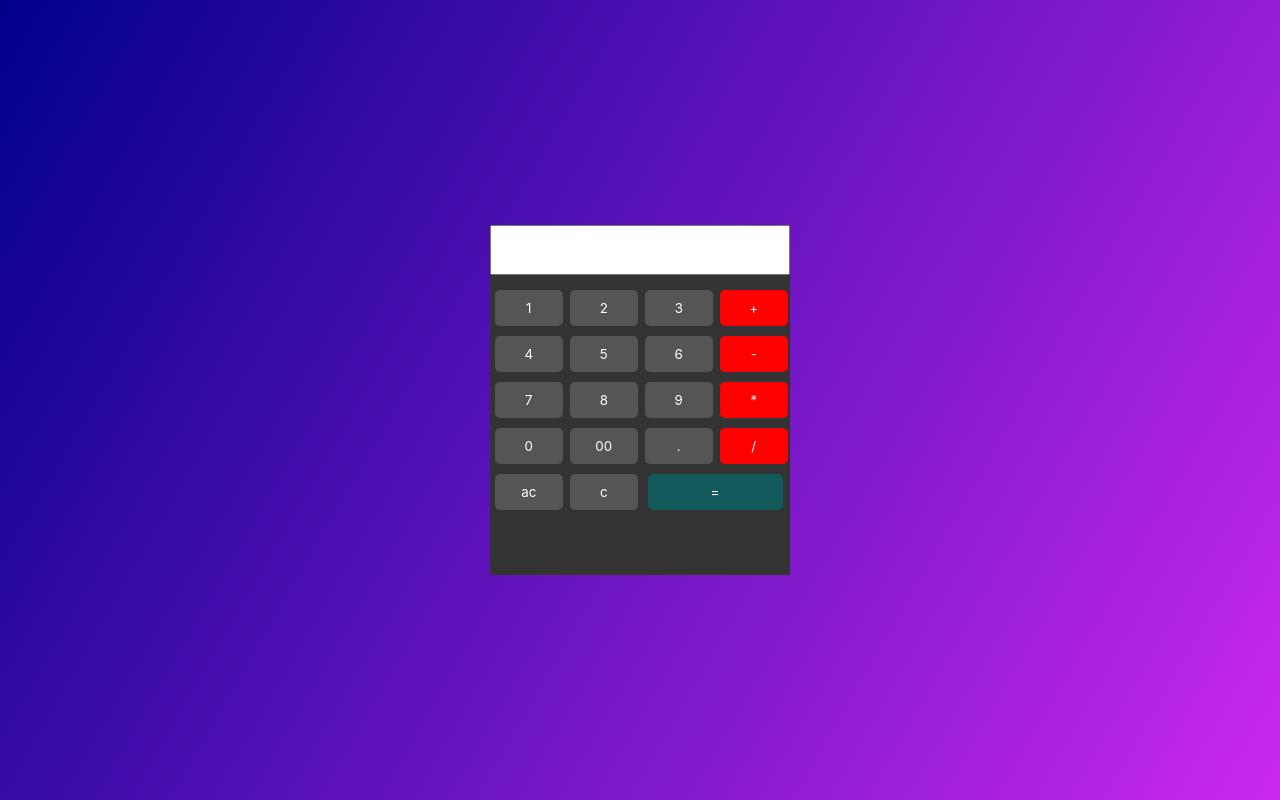
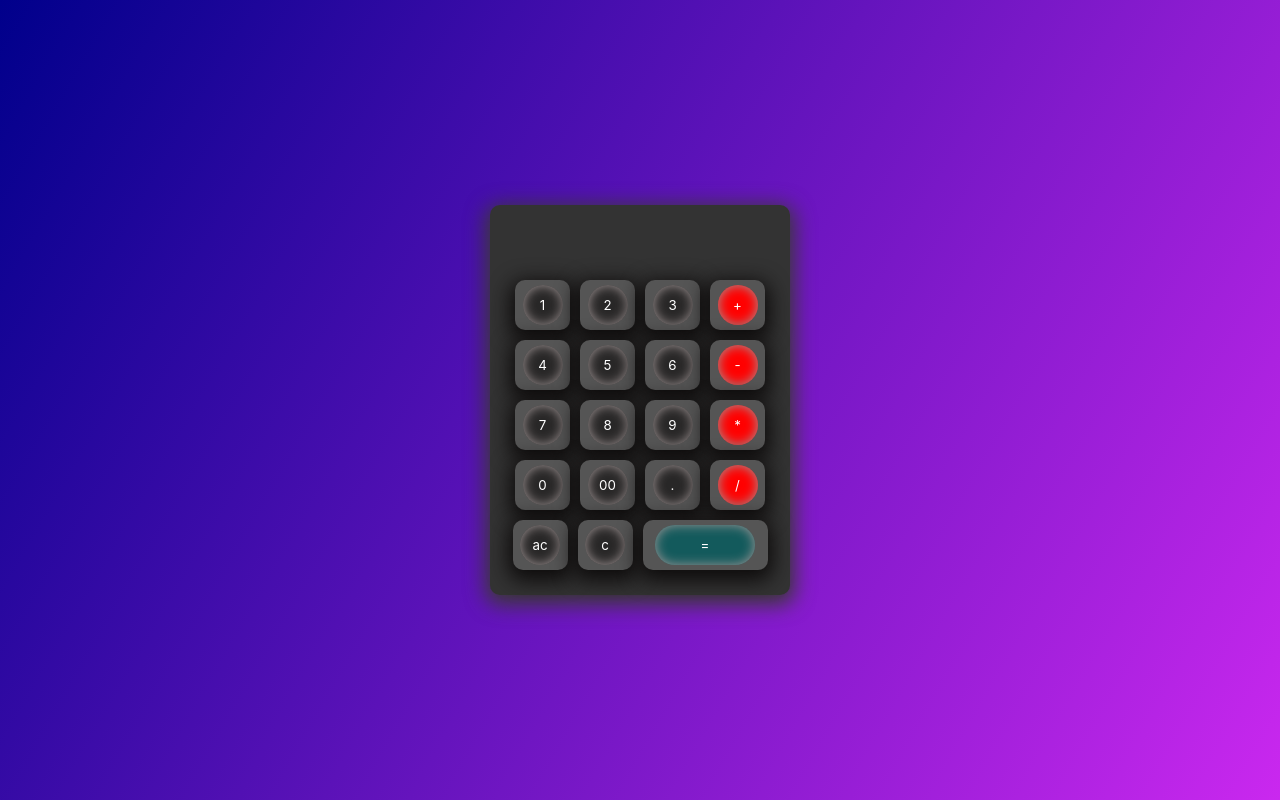
Before and after one commit to HassunMohsyn/calculator, a React (Create React App) app: page / in a window 1280 px wide. Built offline with nearby package versions, Linux system fonts and the light colour scheme.

Commit message:
push all project

```diff
--- a/src/components/Buttons/_Buttons.scss
+++ b/src/components/Buttons/_Buttons.scss
@@ -1,21 +1,30 @@
 .buttons {
-    position: absolute;
-    top: 50%;
-    left: 50%;
-    transform: translate(-50%, -50%);
+    position: relative;
+    // top: 50%;
+    // left: 50%;
+    // transform: translate(-50%, -50%);
     display: flex;
+    flex-direction: column;
     align-items: center;
-    justify-content: center;
+    justify-content: space-around;
     width: 300px;
-    height: 350px;
+    // height: 350px;
     background-color: #333; // Darker background for the container
+    border-radius: 10px;
+    box-shadow: 0 5px 20px 5px rgb(60, 57, 57);
+    padding: 20px 10px;
 
     input{
         width: 100%;
-        position: absolute;
-        top: 0;
+        // position: absolute;
+        // top: 0;
         height:50px ;
         font-size: 45px;
+        background-color: transparent;
+        border: none;
+        outline: none;
+        color: white;
+        padding: 10px;
     }
 
     ul {
@@ -28,16 +37,32 @@
         justify-content: center;
 
         li {
-            width: 25%;
+            width: calc(25% - 15px);
+            background-color: #555;
+            margin: 5px;
+            text-align: center;
+            display: flex;
+            align-items: center;
+            justify-content: center;
+            border-radius: 10px;
+            box-shadow: 0px 6px 20px 5px #0e0c0c;
+
             button {
-                width: 90%;
-                background-color: #555; // Button background color
+                display: flex;
+                align-items: center;
+                justify-content: center;
+                width: 40px;
+                height: 40px;
+                background-color: #282727; // Button background color
                 color: white; // Button text color
                 border: none; // Remove default border
                 border-radius: 5px; // Rounded corners
                 margin: 5px; // Spacing between buttons
                 padding: 10px; // Padding for buttons
                 cursor: pointer; // Pointer cursor on hover
+                border-radius: 50%;
+                text-align: center;
+                box-shadow: inset 0px 0px 12px 0px #a09696;
 
                 &:hover {
                     background-color: #777; // Darker background on hover
@@ -51,9 +76,13 @@
             }
         }
         .equal{
-            width: 50%;
+            width: calc(50% - 15px);
+
+            // width: calc(50% -15px);
             button{
                 background-color: #135a5c;
+                width: 100px;
+                border-radius: 30px;
                 &:hover{
                     background-color: cadetblue;
                 }
@@ -65,5 +94,7 @@
     background: linear-gradient(120deg,darkblue,rgb(202, 40, 239));
     width: 100%;
     height: 100vh;
-
+    display: flex;
+    align-items: center;
+    justify-content: center;
 }
--- a/src/index.css
+++ b/src/index.css
@@ -51,23 +51,26 @@ code {
   }
 }
 .buttons {
-  position: absolute;
-  top: 50%;
-  left: 50%;
-  transform: translate(-50%, -50%);
+  position: relative;
   display: flex;
+  flex-direction: column;
   align-items: center;
-  justify-content: center;
+  justify-content: space-around;
   width: 300px;
-  height: 350px;
   background-color: #333;
+  border-radius: 10px;
+  box-shadow: 0 5px 20px 5px rgb(60, 57, 57);
+  padding: 20px 10px;
 }
 .buttons input {
   width: 100%;
-  position: absolute;
-  top: 0;
   height: 50px;
   font-size: 45px;
+  background-color: transparent;
+  border: none;
+  outline: none;
+  color: white;
+  padding: 10px;
 }
 .buttons ul {
   width: 100%;
@@ -79,17 +82,32 @@ code {
   justify-content: center;
 }
 .buttons ul li {
-  width: 25%;
+  width: calc(25% - 15px);
+  background-color: #555;
+  margin: 5px;
+  text-align: center;
+  display: flex;
+  align-items: center;
+  justify-content: center;
+  border-radius: 10px;
+  box-shadow: 0px 6px 20px 5px #0e0c0c;
 }
 .buttons ul li button {
-  width: 90%;
-  background-color: #555;
+  display: flex;
+  align-items: center;
+  justify-content: center;
+  width: 40px;
+  height: 40px;
+  background-color: #282727;
   color: white;
   border: none;
   border-radius: 5px;
   margin: 5px;
   padding: 10px;
   cursor: pointer;
+  border-radius: 50%;
+  text-align: center;
+  box-shadow: inset 0px 0px 12px 0px #a09696;
 }
 .buttons ul li button:hover {
   background-color: #777;
@@ -101,10 +119,12 @@ code {
   background-color: #FFC0CB;
 }
 .buttons ul .equal {
-  width: 50%;
+  width: calc(50% - 15px);
 }
 .buttons ul .equal button {
   background-color: #135a5c;
+  width: 100px;
+  border-radius: 30px;
 }
 .buttons ul .equal button:hover {
   background-color: cadetblue;
@@ -114,4 +134,7 @@ code {
   background: linear-gradient(120deg, darkblue, rgb(202, 40, 239));
   width: 100%;
   height: 100vh;
+  display: flex;
+  align-items: center;
+  justify-content: center;
 }/*# sourceMappingURL=index.css.map */
```
Also changed, not shown: 1 other file (tests, documents, lock files or other folders).
